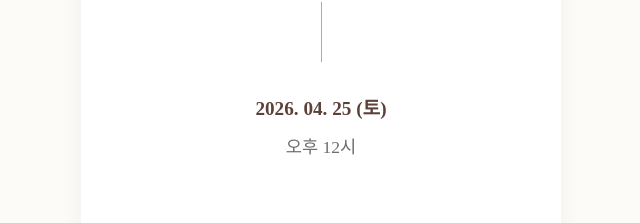
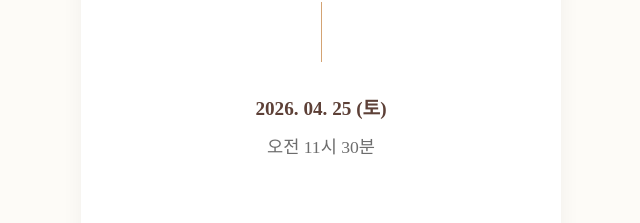
Before and after one commit to Hyunho/idam-first-birthday-invitation, a React (Vite) app: page / in a window 1280 px wide. Shown: the part 812-1035 px from the top of the page, without its empty margins (319-959 px from the left). Built offline with nearby package versions, Linux system fonts and the light colour scheme; a web font is replaced by a local one.

Commit message:
오전 11시 30분으로 시간 변경

```diff
--- a/src/components/Hero.jsx
+++ b/src/components/Hero.jsx
@@ -68,7 +68,7 @@ const Hero = () => {
                     2026. 04. 25 (토)
                 </p>
                 <p style={{ fontSize: '1.1rem', color: '#6d6d6d' }}>
-                    오후 12시
+                    오전 11시 30분
                 </p>
             </motion.div>
         </section>
```
